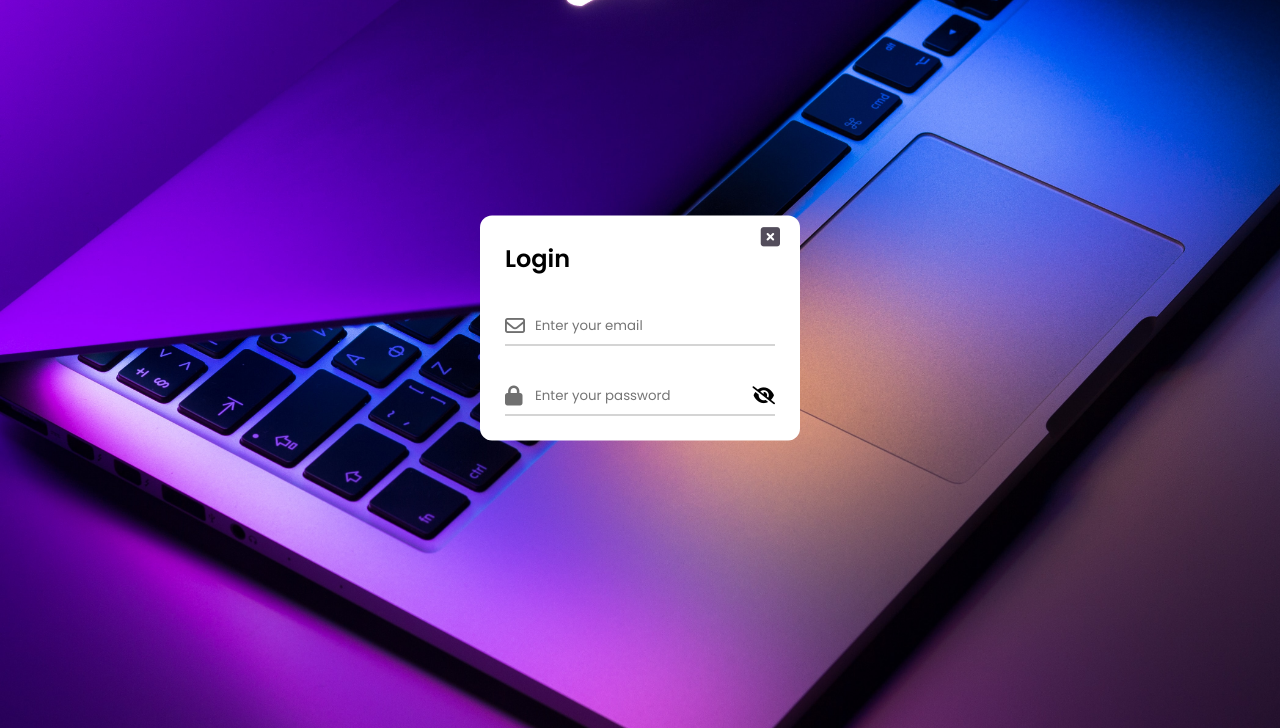
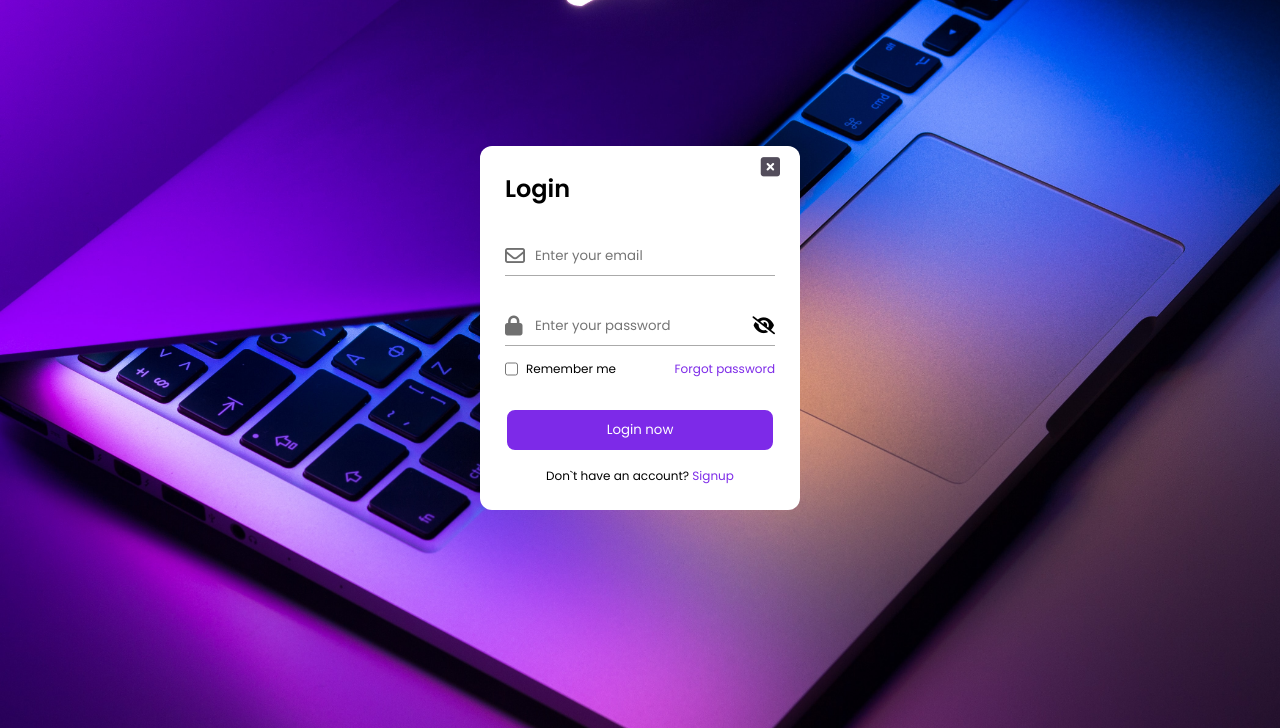
Before and after one commit to The-Dark-Knightt/Website-with-Login-and-Registration-Form, a plain HTML site: page index.html in a window 1280 px wide. Shown: the part 72-800 px from the top of the page. Drawn offline with Linux system fonts and the light colour scheme.

Commit message:
Done with most of the html and css, the css seems not to work on the signup form.

```diff
--- a/index.html
+++ b/index.html
@@ -36,19 +36,62 @@
                 <form action="#">
                     <h2>Login</h2>
                     <div class="input_box">
-                        <input type="email" placeholder="Enter your email">
+                        <input type="email" placeholder="Enter your email" required>
                         <i class="fa-regular fa-envelope"></i>
                     </div>
                     <div class="input_box">
-                        <input type="password" placeholder="Enter your password">
+                        <input type="password" placeholder="Enter your password" required>
                         <i class="fa-solid fa-lock"></i>
                         <i class="fa-solid fa-eye-slash"></i>
                     </div>
+                    <div class="option_field">
+                        <span class="checkbox">
+                            <input type="checkbox" id="check">
+                            <label for="check">Remember me<label>
+                        </span>
+                        <a href="#" class="forgot_pw">Forgot password</a>
+                    </div>
+
+                    <button class="button"> Login now</button>
+
+                    <div class="login_signup">Don`t have an account? <a href="#" id="signup">Signup</a></div>
                 </form>
 
             </div>
         </div>
 
+
+        <!-----Signup Form-->
+         <div class="form signup_form">
+            <i class="fa-solid fa-square-xmark form_close"></i>
+
+            <div class="form login_form">
+
+                <form action="#">
+                    <h2>Signup</h2>
+                    <div class="input_box">
+                        <input type="email" placeholder="Enter your email" required>
+                        <i class="fa-regular fa-envelope"></i>
+                    </div>
+                    <div class="input_box">
+                        <input type="password" placeholder="Create your password" required>
+                        <i class="fa-solid fa-lock"></i>
+                        <i class="fa-solid fa-eye-slash"></i>
+                    </div>
+
+                    <div class="input_box">
+                        <input type="password" placeholder="Confirm your password" required>
+                        <i class="fa-solid fa-lock"></i>
+                        <i class="fa-solid fa-eye-slash"></i>
+                    </div>
+
+                    <button class="button">Signup now</button>
+
+                    <div class="login_signup">Already have an account? <a href="#" id="signup">Login</a></div>
+                </form>
+
+            </div>
+        </div>
     </section>
   </body>
 </html>
--- a/style.css
+++ b/style.css
@@ -92,6 +92,10 @@ a{
     box-shadow: rgb(0, 0, 0, 0.1);
 }
 
+.signup_form{
+    display: none;
+}
+
 .form_close{
     position: absolute;
     top: 10px;
@@ -115,7 +119,18 @@ a{
     border: none;
     outline: none;
     padding:0 30px;
+    color: #333;
+    transition: all 0.2s ease;
     border-bottom: 1.5px solid #aaaaaa;
+}
+
+.input_box input:focus{
+    border-bottom: 1.5px solid #7d2ae8;
+}
+
+.input_box input:focus ~ .fa-envelope,
+.input_box input:focus ~ .fa-lock{
+    color: #7d2ae8;
 }
 
 .input_box i{
@@ -135,3 +150,47 @@ a{
     right: 0;
     font-size: 18px;
 }
+
+.option_field{
+    margin-top: 14px;
+    display: flex;
+    align-items: center;
+    justify-content: space-between;
+}
+
+.form_container a{
+    color: #7d2ae8;
+    font-size: 12px;
+}
+
+.checkbox{
+    display: flex;
+    column-gap: 8px;
+    white-space: nowrap;
+    font-size: 12px;
+}
+
+.checkbox input{
+    accent-color: #7d2ae8;
+}
+
+.checkbox .label{
+    font-size: 12px;
+    cursor: pointer;
+    user-select: none;
+    color: #0b0217;
+}
+
+.form_container .button{
+    background: #7d2ae8;
+    margin-top: 30px;
+    width: 100%;
+    padding: 10px 0;
+    border-radius: 10px;
+}
+
+.login_signup{
+    font-size: 12px;
+    text-align: center;
+    margin-top: 15px;
+}
```
Also changed, not shown: script.js (added).
